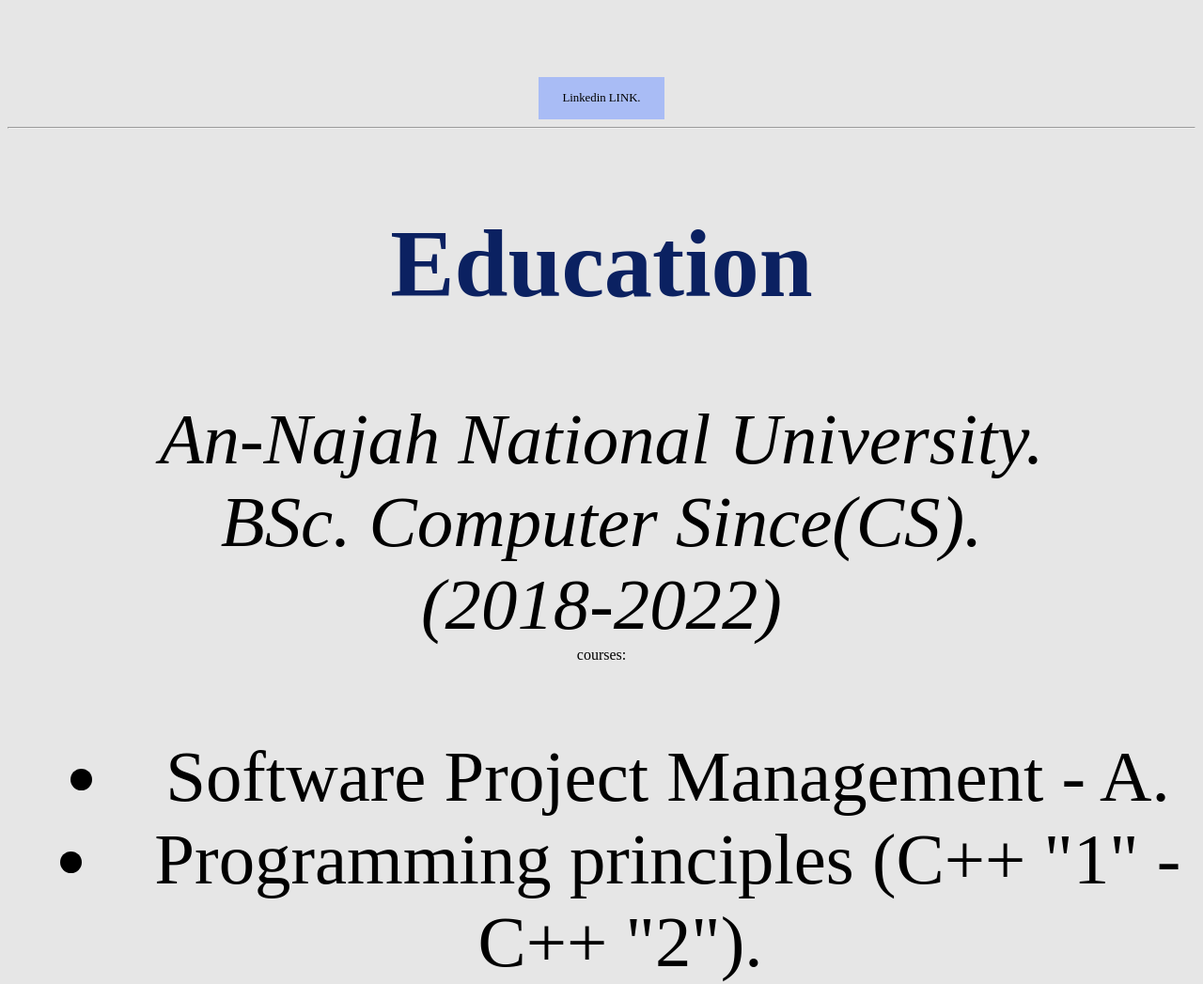
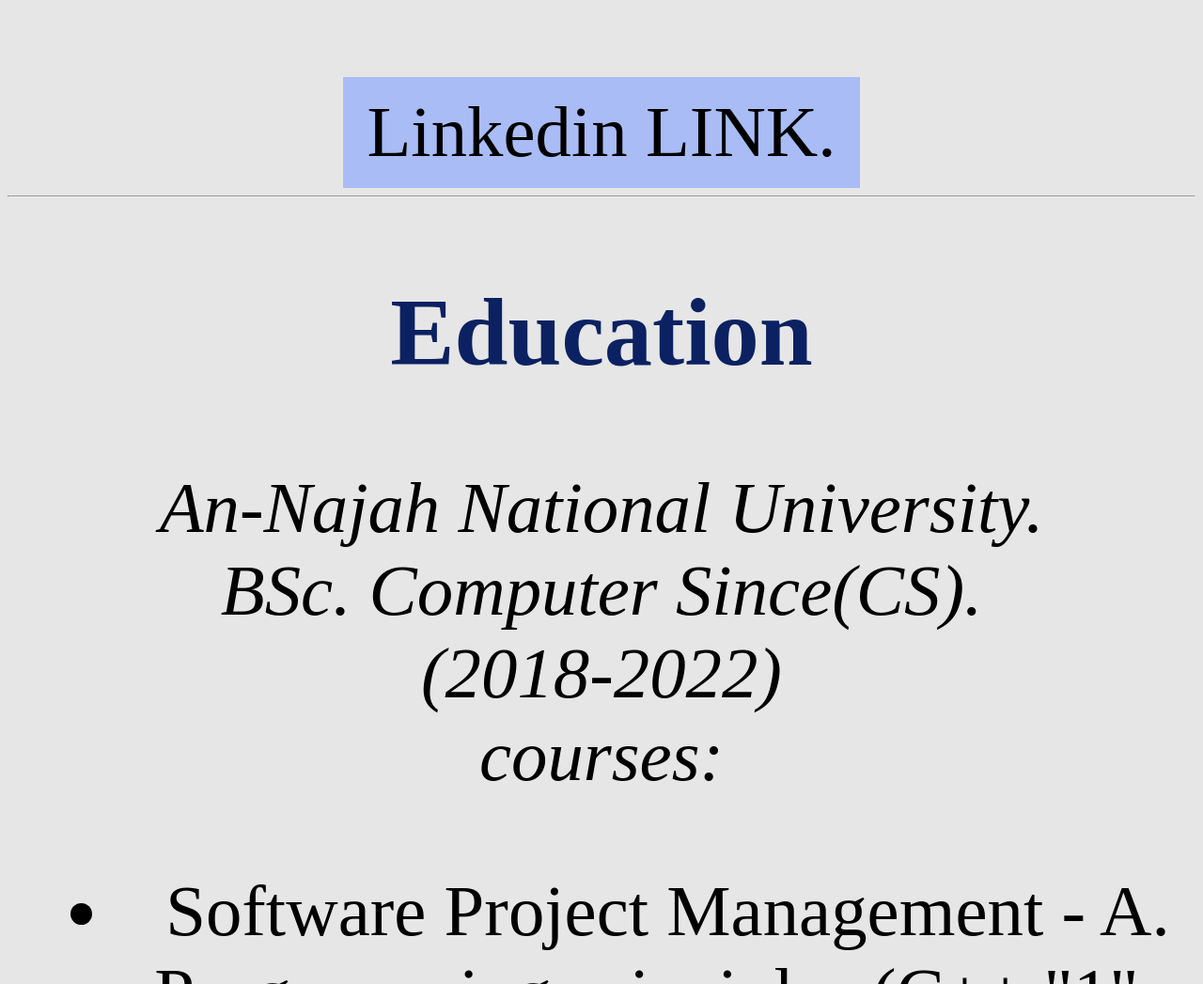
Before and after one commit to Salma-Ibrahim/Salma-Ibrahim.github.io, a plain HTML site: page CVhm.html in a window 1280 px wide. Shown: the part 4184-5231 px from the top of the page at 94% size. Drawn offline with Linux system fonts and the light colour scheme.

Commit message:
Add files via upload

```diff
--- a/CVhm.html
+++ b/CVhm.html
@@ -21,13 +21,13 @@
 		With aspiration to move in to project management.</p>
 		<hr>
 		<h2 style="font-size:8vw;">LinkedIn:</h2>
-		<a href="https://www.linkedin.com/in/salma-ghanim-2b8345180/" target="_blank" style="font-size:1vw;">Linkedin LINK.</a>
+		<a href="https://www.linkedin.com/in/salma-ghanim-2b8345180/" target="_blank" style="font-size:6vw;">Linkedin LINK.</a>
 		<hr>
 		<h2 style="font-size:8vw;">Education</h2>
 		<i style="font-size:6vw;">An-Najah National University.<br>
 		BSc. Computer Since(CS).<br>
-	   (2018-2022)</i><br>
-	   courses:<br>
+	   (2018-2022)<br>
+	   courses:</i><br>
 	   <div class="one">
 	   <ul style="font-size:6vw;">
 		   <li>Software Project Management - A.</li>
@@ -83,7 +83,7 @@
 			</ul>
 		</div>
 		<hr>
-		<h2 style="font-size:8vw;">Hobbies & Intrests</h2>
+		<h2  style="font-size:8vw;">Hobbies & Intrests</h2>
 		<div class="one">
 			<ul style="font-size:6vw;">
 				<li>Contributed in summer programming contests of company's security.</li>
```
